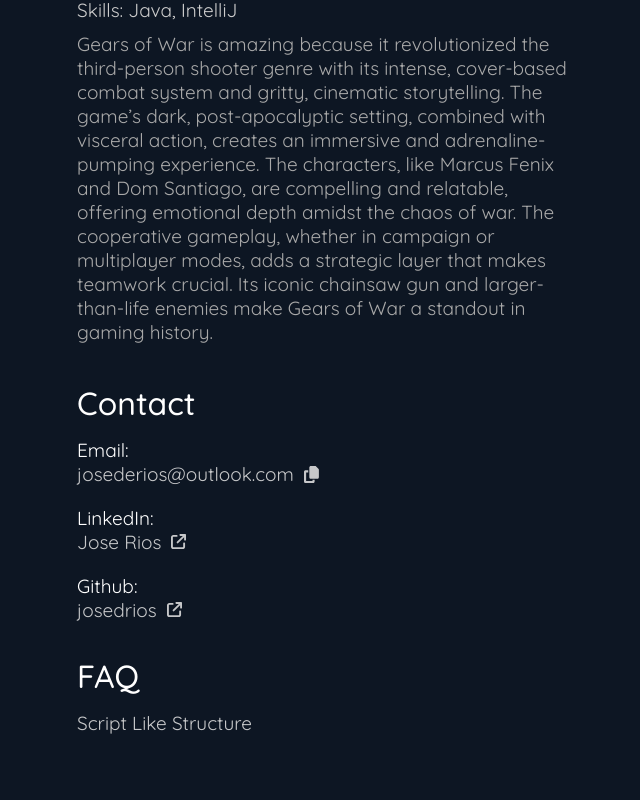
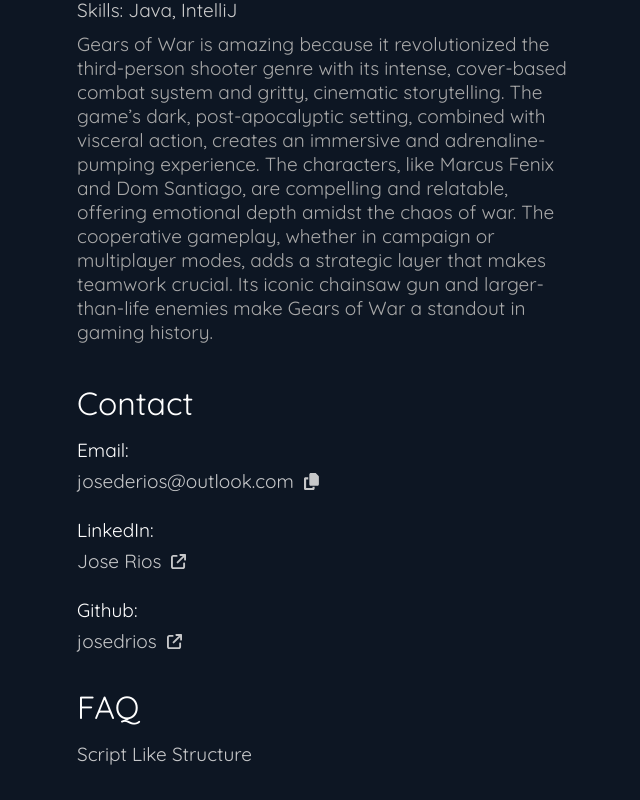
Before and after one commit to josedrios/portfolio-website, a React (Vite) app: page / in a window 1280 px wide. Shown: the part 1396-2196 px from the top of the page, without its empty margins (590-1230 px from the left). Built offline with nearby package versions, Linux system fonts and the light colour scheme; the HTML template or start-up script is replaced by a standard one.

Commit message:
Fixed icon alignment in contact section

```diff
--- a/src/App.jsx
+++ b/src/App.jsx
@@ -126,8 +126,10 @@
               <div className="contact-info-item">
                 <div className='contact-item-header'>Email: </div>
                 <div className="contact-item-content">
-                  josederios@outlook.com
-                  <FontAwesomeIcon className='icon' icon={faCopy} />
+                  <div>
+                    josederios@outlook.com
+                    <FontAwesomeIcon className='icon' icon={faCopy} />
+                  </div>
                 </div>
               </div>
               <div className="contact-info-item">
@@ -142,8 +144,10 @@
               <div className="contact-info-item">
                 <div className='contact-item-header'>Github: </div>
                 <div className="contact-item-content">
-                  josedrios
-                  <FontAwesomeIcon id='contact-icon-external' className='icon' icon={faArrowUpRightFromSquare} />
+                  <a href="">
+                    josedrios
+                    <FontAwesomeIcon id='contact-icon-external' className='icon' icon={faArrowUpRightFromSquare} />
+                  </a>
                 </div>
               </div>
           </div>
--- a/src/styles/layout/_contact-item.scss
+++ b/src/styles/layout/_contact-item.scss
@@ -7,39 +7,43 @@
     display: flex;
     flex-direction: column;
     max-width: 350px;
-
+    width: min-content;
     &:not(:last-child) {
-      margin-bottom: 20px;
+      margin-bottom: 25px;
     }
   }
 
 .contact-item-header {
     color: white;
+    margin-bottom: 7px;
 }
 
 .contact-item-content {
-    display: inline-block;
     justify-content: end;
     color: $unchosen-white;
+    display: flex;
+    text-wrap: nowrap;
+    flex-wrap: nowrap;
+    transition: 0.15s ease-in;
     a {
         color: $unchosen-white;
+        transition: 0.15s ease-in;
     }
 
     .icon {
         color: $unchosen-white;
         margin: 0px 10px;
         font-size: 17px;
+        transition: 0.15s ease-in;
     }
 
     #contact-icon-external {
-        margin: 0px 10px 1px 10px;
         font-size: 15px
     }
 }
 
 .contact-item-content:hover {
     color: white;
-
     a {
         color: white;
     }
--- a/src/styles/layout/_content-item.scss
+++ b/src/styles/layout/_content-item.scss
@@ -8,7 +8,7 @@
 
 .content-item-header{
     text-align: left;
-    font-weight: 500;
+    font-weight: 400;
     padding-bottom: 15px;
 }
 
```
